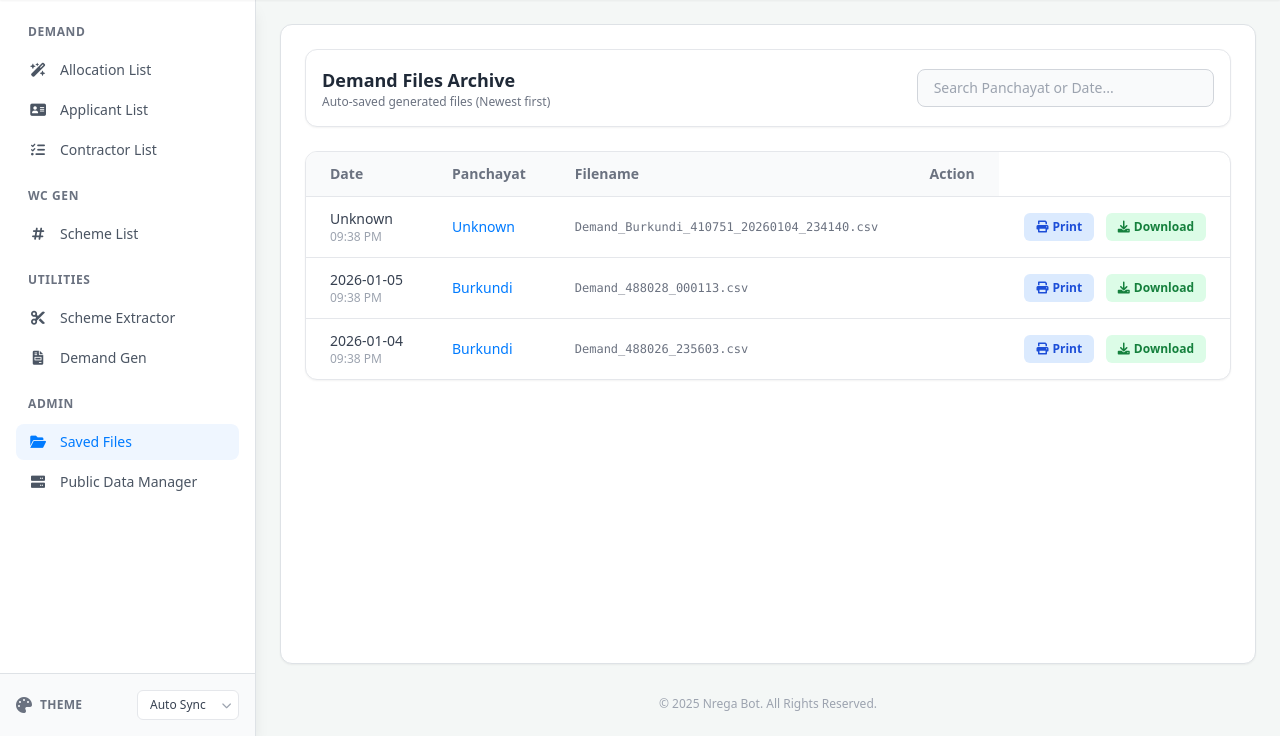
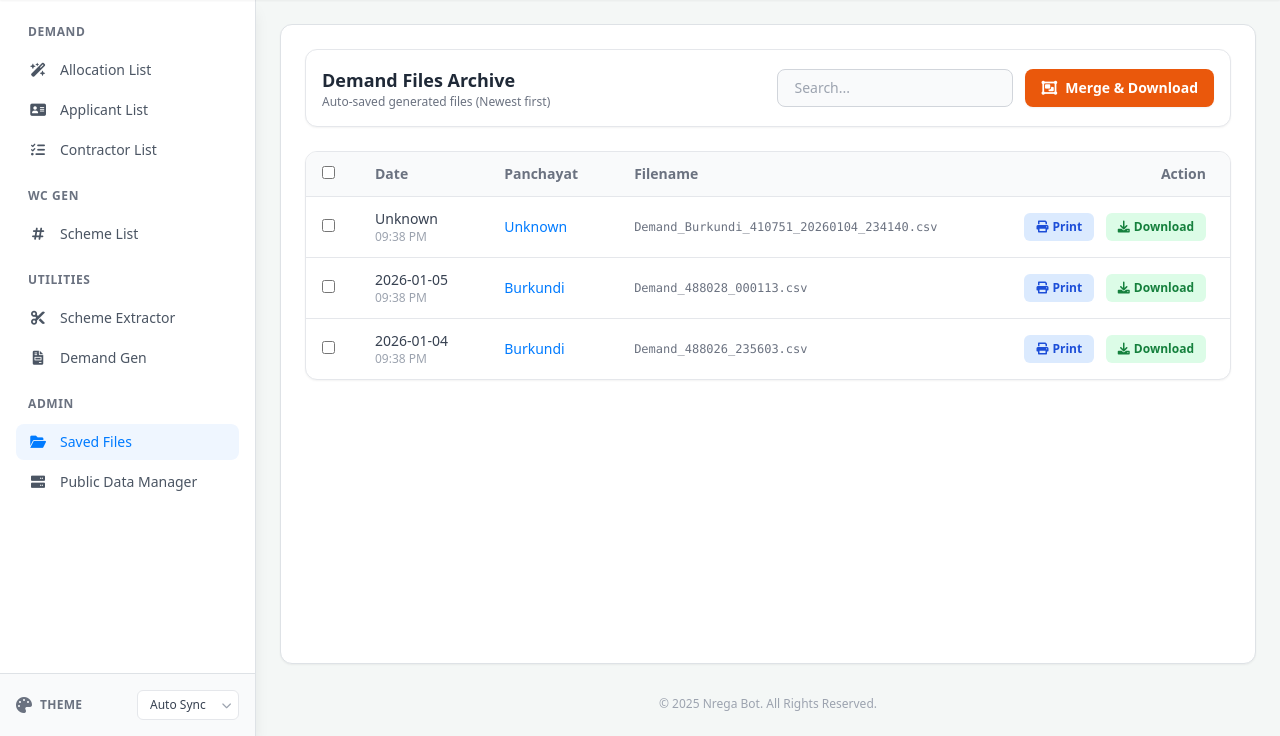
Before and after one commit to rajatpoddar/Nregabot-tools, a Flask app: page /downloads in a window 1280 px wide. Shown: the part 64-800 px from the top of the page. Run offline with Flask 3, Linux system fonts and the light colour scheme; some libraries are stand-ins or nearby versions.

Commit message:
merge and download implement

```diff
--- a/app.py
+++ b/app.py
@@ -572,6 +572,97 @@ def downloads():
 
     return render_template('downloads.html', files=files_list)
 
+# app.py mein is function ko update karein
+
+@app.route('/merge-downloads', methods=['POST'])
+def merge_downloads():
+    selected_files = request.form.getlist('selected_files')
+    # Frontend se bheja gaya custom naam (e.g. "Palojori")
+    custom_prefix = request.form.get('custom_filename', '').strip()
+
+    if not selected_files or len(selected_files) < 2:
+        flash("Merge karne ke liye kam se kam 2 files select karein.", "warning")
+        return redirect(url_for('downloads'))
+
+    merged_data = []
+    header = []
+    first_panchayat = None
+
+    try:
+        for index, rel_path in enumerate(selected_files):
+            # 1. Path Security & Construction
+            full_path = os.path.join(app.root_path, 'static', rel_path)
+            if not os.path.exists(full_path):
+                continue
+
+            # 2. Panchayat Consistency Check (Backend Safety)
+            # Folder structure: .../Date/Panchayat/Filename.csv
+            # Hum file ke parent folder ka naam nikal rahe hain jo Panchayat hai
+            current_panchayat = os.path.basename(os.path.dirname(full_path))
+
+            if first_panchayat is None:
+                first_panchayat = current_panchayat
+            elif current_panchayat != first_panchayat:
+                # Agar Panchayat match nahi hui to error dekar rok do
+                flash(f"Error: Alag-alag Panchayats ('{first_panchayat}' aur '{current_panchayat}') merge nahi ho sakti.", "error")
+                return redirect(url_for('downloads'))
+
+            # 3. Read File
+            with open(full_path, 'r', encoding='utf-8') as f:
+                reader = csv.reader(f)
+                rows = list(reader)
+
+                if not rows: continue
+
+                # Header Handling: Sirf pehli file ka header lo
+                if index == 0:
+                    header = rows[0]
+
+                # Data add karo (Header skip karke)
+                merged_data.extend(rows[1:])
+
+        if not merged_data:
+            flash("Files khali hain ya data read nahi ho paaya.", "error")
+            return redirect(url_for('downloads'))
+
+        # 4. Sorting Logic (Allocation Work Code ke hisaab se)
+        try:
+            work_code_index = -1
+            for i, h in enumerate(header):
+                if "code" in h.lower() and "work" in h.lower():
+                    work_code_index = i
+                    break
+
+            if work_code_index != -1:
+                merged_data.sort(key=lambda x: x[work_code_index])
+        except Exception:
+            pass
+
+        # 5. Filename Generation
+        # Agar user ne naam diya hai to wo use karein, nahi to Panchayat ka naam default lein
+        prefix = custom_prefix if custom_prefix else (first_panchayat or "Merged")
+        # Invalid characters hata kar filename safe banayein
+        safe_prefix = "".join(c for c in prefix if c.isalnum() or c in (' ', '_', '-')).strip()
+        timestamp = datetime.now().strftime('%Y%m%d_%H%M%S')
+
+        final_filename = f"{safe_prefix}_{timestamp}.csv"
+
+        # 6. CSV Output
+        si = io.StringIO()
+        cw = csv.writer(si)
+        cw.writerow(header)
+        cw.writerows(merged_data)
+
+        return Response(
+            si.getvalue(),
+            mimetype="text/csv",
+            headers={"Content-Disposition": f"attachment;filename={final_filename}"}
+        )
+
+    except Exception as e:
+        flash(f"Error merging files: {e}", "error")
+        return redirect(url_for('downloads'))
+
 # --- ADMIN & PRINT FEATURES ---
 
 # 1. View/Print Saved Demand
--- a/templates/downloads.html
+++ b/templates/downloads.html
@@ -3,76 +3,143 @@
 {% block header_title %}Saved Demand Files{% endblock %}
 
 {% block content %}
-<div
-    class="mb-6 flex flex-col md:flex-row justify-between items-center gap-4 bg-white dark:bg-gray-800 p-4 rounded-xl border border-gray-200 dark:border-gray-700 shadow-sm">
+<form id="mergeForm" action="{{ url_for('merge_downloads') }}" method="POST">
+
+    <input type="hidden" name="custom_filename" id="custom_filename">
+
+    <div class="mb-6 flex flex-col md:flex-row justify-between items-center gap-4 bg-white dark:bg-gray-800 p-4 rounded-xl border border-gray-200 dark:border-gray-700 shadow-sm">
         <div>
             <h2 class="text-lg font-bold text-gray-800 dark:text-gray-100">Demand Files Archive</h2>
             <p class="text-xs text-gray-500">Auto-saved generated files (Newest first)</p>
         </div>
-    <div class="w-full md:w-1/3">
-        <input type="text" id="file-search" placeholder="Search Panchayat or Date..."
-            class="w-full px-4 py-2 rounded-lg border border-gray-300 dark:border-gray-600 bg-gray-50 dark:bg-gray-900 text-sm focus:ring-2 focus:ring-primary">
+
+        <div class="flex gap-3 w-full md:w-auto">
+            <input type="text" id="file-search" placeholder="Search..."
+                class="px-4 py-2 rounded-lg border border-gray-300 dark:border-gray-600 bg-gray-50 dark:bg-gray-900 text-sm focus:ring-2 focus:ring-primary">
+
+            <button type="button" onclick="validateAndMerge()"
+                class="px-4 py-2 bg-orange-600 hover:bg-orange-700 text-white rounded-lg text-sm font-bold transition-colors shadow-sm flex items-center cursor-pointer">
+                <i class="fa-solid fa-object-group mr-2"></i> Merge & Download
+            </button>
         </div>
     </div>
 
-<div
-    class="border border-gray-200 dark:border-gray-700 rounded-xl overflow-hidden shadow-sm bg-white dark:bg-dark-card">
+    <div class="border border-gray-200 dark:border-gray-700 rounded-xl overflow-hidden shadow-sm bg-white dark:bg-dark-card">
         <div class="overflow-x-auto">
             <table class="min-w-full text-sm text-left">
-            <thead
-                class="bg-gray-50 dark:bg-gray-800 text-gray-500 dark:text-gray-400 font-medium border-b border-gray-200 dark:border-gray-700">
+                <thead class="bg-gray-50 dark:bg-gray-800 text-gray-500 dark:text-gray-400 font-medium border-b border-gray-200 dark:border-gray-700">
                     <tr>
+                        <th class="px-4 py-3 w-10 text-center">
+                            <input type="checkbox" onclick="toggleAll(this)" class="rounded border-gray-300 text-orange-600 focus:ring-orange-500 cursor-pointer">
+                        </th>
                         <th class="px-6 py-3">Date</th>
                         <th class="px-6 py-3">Panchayat</th>
                         <th class="px-6 py-3">Filename</th>
                         <th class="px-6 py-3 text-right">Action</th>
                     </tr>
                 </thead>
-            <tbody id="file-table-body"
-                class="divide-y divide-gray-200 dark:divide-gray-700 text-gray-700 dark:text-gray-300">
+                <tbody id="file-table-body" class="divide-y divide-gray-200 dark:divide-gray-700 text-gray-700 dark:text-gray-300">
                     {% if files %}
                     {% for file in files %}
                     <tr class="hover:bg-gray-50 dark:hover:bg-gray-800/50 transition-colors">
+                        <td class="px-4 py-3 text-center">
+                            <input type="checkbox"
+                                   name="selected_files"
+                                   value="{{ file.path }}"
+                                   data-panchayat="{{ file.panchayat }}"
+                                   class="file-checkbox rounded border-gray-300 text-orange-600 focus:ring-orange-500 cursor-pointer">
+                        </td>
+
                         <td class="px-6 py-3 whitespace-nowrap">
                             <div class="font-medium">{{ file.date }}</div>
                             <div class="text-xs text-gray-400">{{ file.time }}</div>
                         </td>
                         <td class="px-6 py-3 font-medium text-primary">{{ file.panchayat }}</td>
                         <td class="px-6 py-3 font-mono text-xs text-gray-500">{{ file.filename }}</td>
-                    <td class="px-6 py-3 text-right">
                         <td class="px-6 py-3 text-right space-x-2">
                             <a href="{{ url_for('view_demand', path=file.path) }}" target="_blank"
                                 class="inline-flex items-center px-3 py-1.5 bg-blue-100 hover:bg-blue-200 text-blue-700 dark:bg-blue-900/30 dark:text-blue-400 rounded-md text-xs font-bold transition-colors">
                                 <i class="fa-solid fa-print mr-1"></i> Print
                             </a>
-
                             <a href="{{ url_for('static', filename=file.path) }}" download
                                 class="inline-flex items-center px-3 py-1.5 bg-green-100 hover:bg-green-200 text-green-700 dark:bg-green-900/30 dark:text-green-400 rounded-md text-xs font-bold transition-colors">
                                 <i class="fa-solid fa-download mr-1"></i> Download
                             </a>
                         </td>
-                    </td>
                     </tr>
                     {% endfor %}
                     {% else %}
                     <tr>
-                    <td colspan="4" class="px-6 py-8 text-center text-gray-500">No saved files found yet.</td>
+                        <td colspan="5" class="px-6 py-8 text-center text-gray-500">No saved files found yet.</td>
                     </tr>
                     {% endif %}
                 </tbody>
             </table>
         </div>
     </div>
+</form>
 
 <script>
+    // Search Function
     document.getElementById('file-search').addEventListener('keyup', function () {
         const value = this.value.toLowerCase();
         const rows = document.querySelectorAll('#file-table-body tr');
-
         rows.forEach(row => {
             const text = row.textContent.toLowerCase();
             row.style.display = text.includes(value) ? '' : 'none';
         });
     });
+
+    // Toggle All Checkboxes
+    function toggleAll(source) {
+        const checkboxes = document.getElementsByName('selected_files');
+        for(let i=0; i<checkboxes.length; i++) {
+            if(checkboxes[i].closest('tr').style.display !== 'none'){
+                checkboxes[i].checked = source.checked;
+            }
+        }
+    }
+
+    // --- NEW VALIDATION & MERGE FUNCTION ---
+    function validateAndMerge() {
+        const checkboxes = document.querySelectorAll('input[name="selected_files"]:checked');
+
+        // 1. Minimum File Check
+        if (checkboxes.length < 2) {
+            alert("Merge karne ke liye kam se kam 2 files select karein.");
+            return;
+        }
+
+        // 2. Panchayat Consistency Check
+        let firstPanchayat = null;
+        let isDifferent = false;
+
+        checkboxes.forEach((cb) => {
+            const currentPanchayat = cb.getAttribute('data-panchayat');
+
+            if (firstPanchayat === null) {
+                firstPanchayat = currentPanchayat;
+            } else if (currentPanchayat !== firstPanchayat) {
+                isDifferent = true;
+            }
+        });
+
+        if (isDifferent) {
+            alert("Error: Aap alag-alag Panchayat ki files ko merge nahi kar sakte!\n\nKripya sirf ek hi Panchayat ki files select karein.");
+            return; // Process wahin rok do
+        }
+
+        // 3. Ask for Filename (User Input)
+        // Default value mein hum Panchayat ka naam dikha dete hain taaki user ko aasani ho
+        let userFilename = prompt("Enter File Name Prefix:\n(Date aur Time automatically add ho jayega)", firstPanchayat);
+
+        if (userFilename === null) {
+            return; // Cancel clicked
+        }
+
+        // 4. Submit Form
+        document.getElementById('custom_filename').value = userFilename;
+        document.getElementById('mergeForm').submit();
+    }
 </script>
 {% endblock %}
```
Lines whose indentation alone changed are shown as unchanged.
